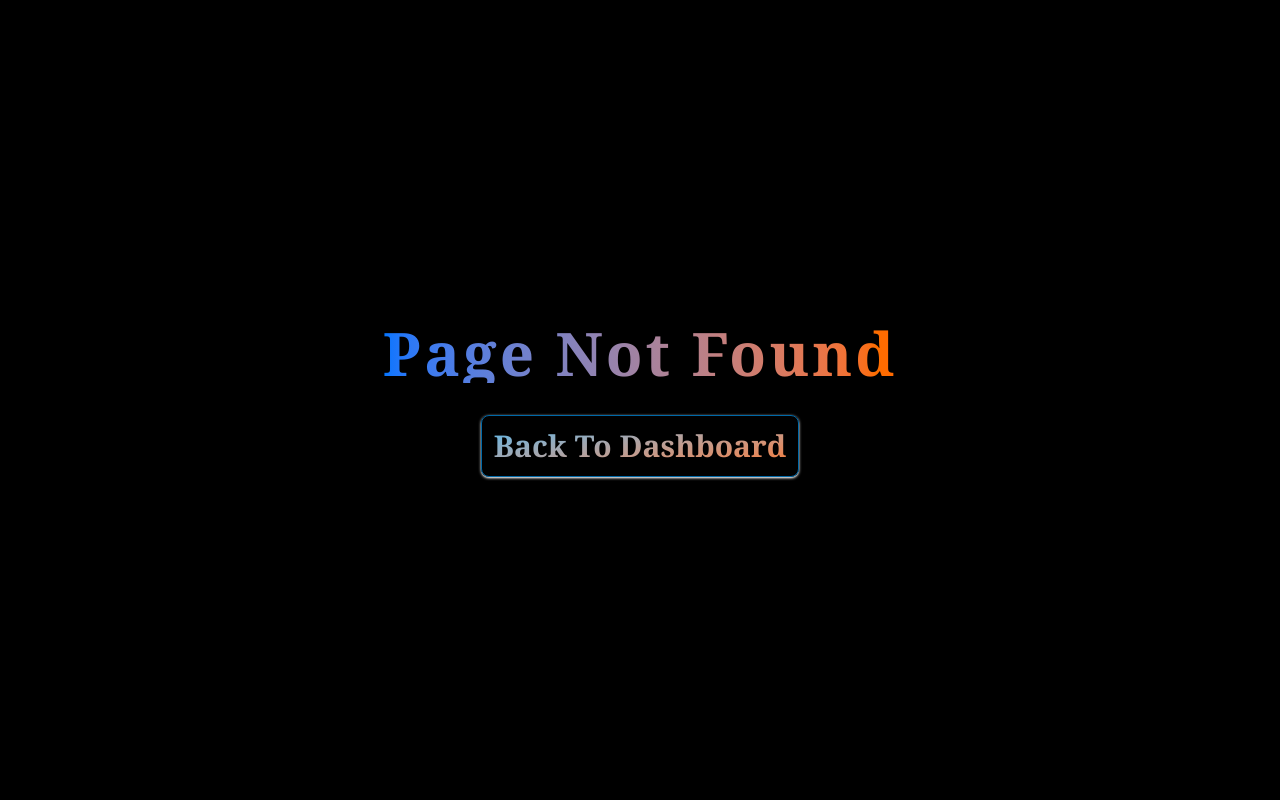
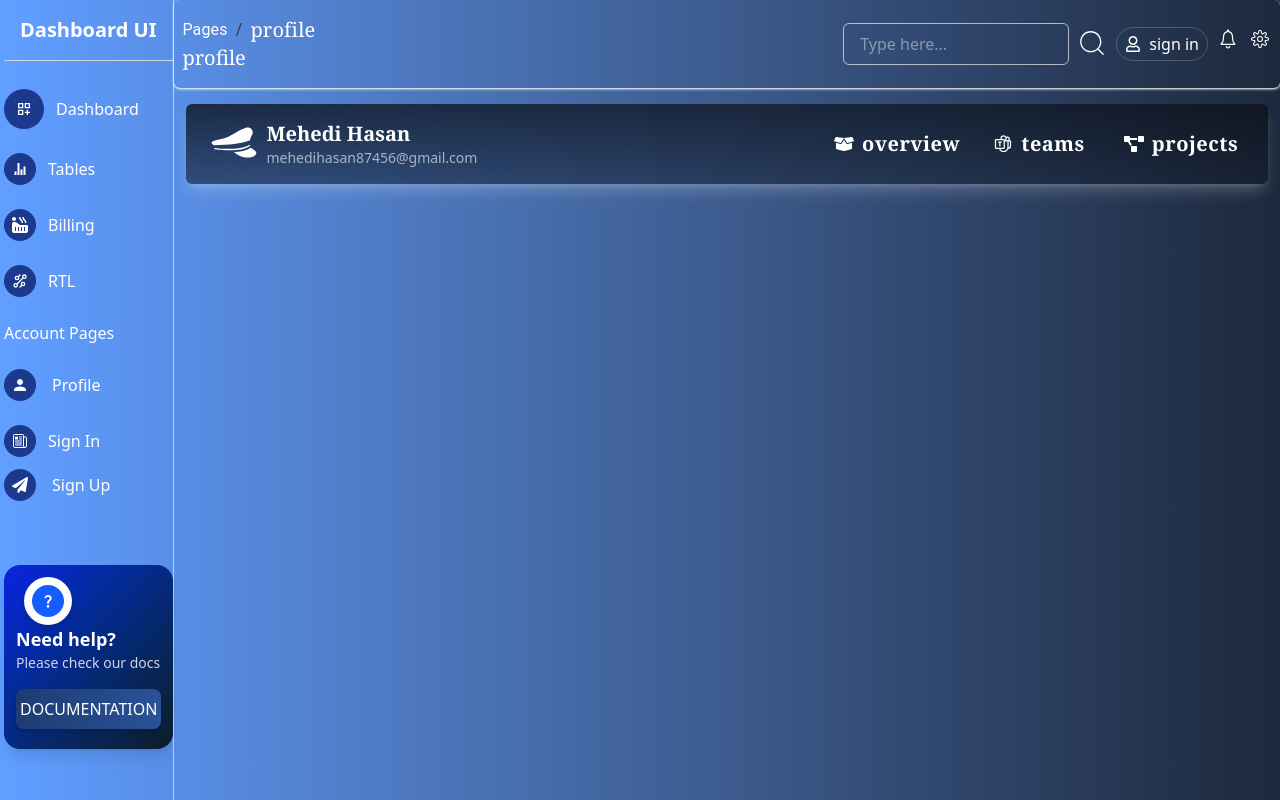
Before and after one commit to mehediweb01/Admin-Vision-Dashboard, a React (Vite) app: page /profile in a window 1280 px wide. Before the commit this address had no page. Built offline with nearby package versions, Linux system fonts and the light colour scheme.

Commit message:
ProfileHeader complete

```diff
--- a/src/App.jsx
+++ b/src/App.jsx
@@ -4,6 +4,7 @@ import SignIn from "./pages/SignIn";
 import PageNotFound from "./PageNotFound";
 import Billing from "./pages/Billing";
 import SignUp from "./pages/SignUp";
+import Profile from "./pages/Profile";
 
 function App() {
   return (
@@ -14,6 +15,7 @@ function App() {
             <Routes>
               <Route path="/" element={<Dashboard />} />
               <Route path="/billing" element={<Billing />} />
+              <Route path="/profile" element={<Profile />} />
               <Route path="/sign-in" element={<SignIn />} />
               <Route path="/sign-up" element={<SignUp />} />
               <Route path="*" element={<PageNotFound />} />
--- /dev/null
+++ b/src/components/profile/ProfileHeader.jsx
@@ -0,0 +1,53 @@
+import React from "react";
+import { GiCaptainHatProfile } from "react-icons/gi";
+import { FaBoxOpen } from "react-icons/fa";
+import { PiMicrosoftTeamsLogo } from "react-icons/pi";
+import { FaProjectDiagram } from "react-icons/fa";
+import { Link } from "react-router-dom";
+const ProfileHeader = () => {
+  const details = [
+    {
+      name: "overview",
+      icon: <FaBoxOpen className="size-5" />,
+    },
+    {
+      name: "teams",
+      icon: <PiMicrosoftTeamsLogo className="size-5" />,
+    },
+    {
+      name: "projects",
+      icon: <FaProjectDiagram className="size-5" />,
+    },
+  ];
+  return (
+    <div className="bg-gradient-to-br from-black/70 to-black/20 backdrop-blur-[21px] px-2 sm:px-6 py-4 shadow-lg rounded-md shadow-white/20 flex sm:flex-row flex-col justify-between items-center gap-4">
+      <div className="flex items-center gap-2">
+        <GiCaptainHatProfile className="text-3xl text-white size-12" />
+        <div>
+          <h3 className="font-bold font-serif text-base sm:text-xl text-white">
+            Mehedi Hasan
+          </h3>
+          <p className="font-medium text-white/60 text-xs sm:text-sm">
+            mehedihasan87456@gmail.com
+          </p>
+        </div>
+      </div>
+      <div className="grid grid-cols-1 sm:grid-cols-2 lg:grid-cols-3 gap-4 sm:justify-items-center">
+        {details.map((items, i) => (
+          <Link
+            to={"/profile"}
+            key={i}
+            className="text-white flex gap-2 items-center hover:bg-blue-500/50 hover:px-3 hover:py-2 hover:rounded-md transition-all duration-300"
+          >
+            <span>{items.icon}</span>
+            <span className="font-semibold tracking-wide text-base lg:text-xl font-serif">
+              {items.name}
+            </span>
+          </Link>
+        ))}
+      </div>
+    </div>
+  );
+};
+
+export default ProfileHeader;
--- /dev/null
+++ b/src/pages/Profile.jsx
@@ -0,0 +1,24 @@
+import React from "react";
+import Navbar from "../components/shared/Navbar";
+import SideSection from "../components/shared/Sidebar/SideSection";
+import ProfileHeader from "../components/profile/ProfileHeader";
+
+const Profile = () => {
+  return (
+    <div className="w-full mx-auto min-h-screen flex items-start justify-start">
+      <div className="border-r border-white/60">
+        <SideSection />
+      </div>
+      <div className="w-full">
+        <Navbar />
+        <div className="mx-3 mt-4">
+          <div>
+            <ProfileHeader />
+          </div>
+        </div>
+      </div>
+    </div>
+  );
+};
+
+export default Profile;
```
